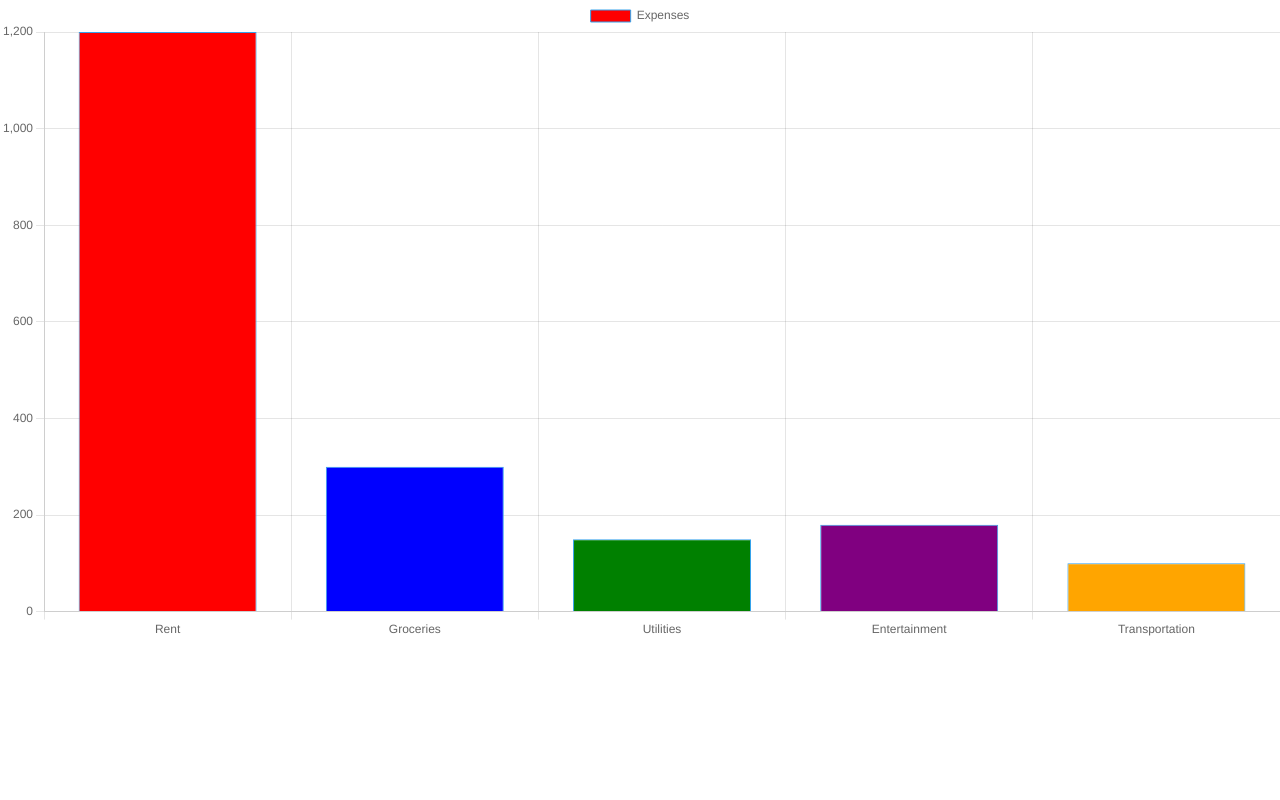
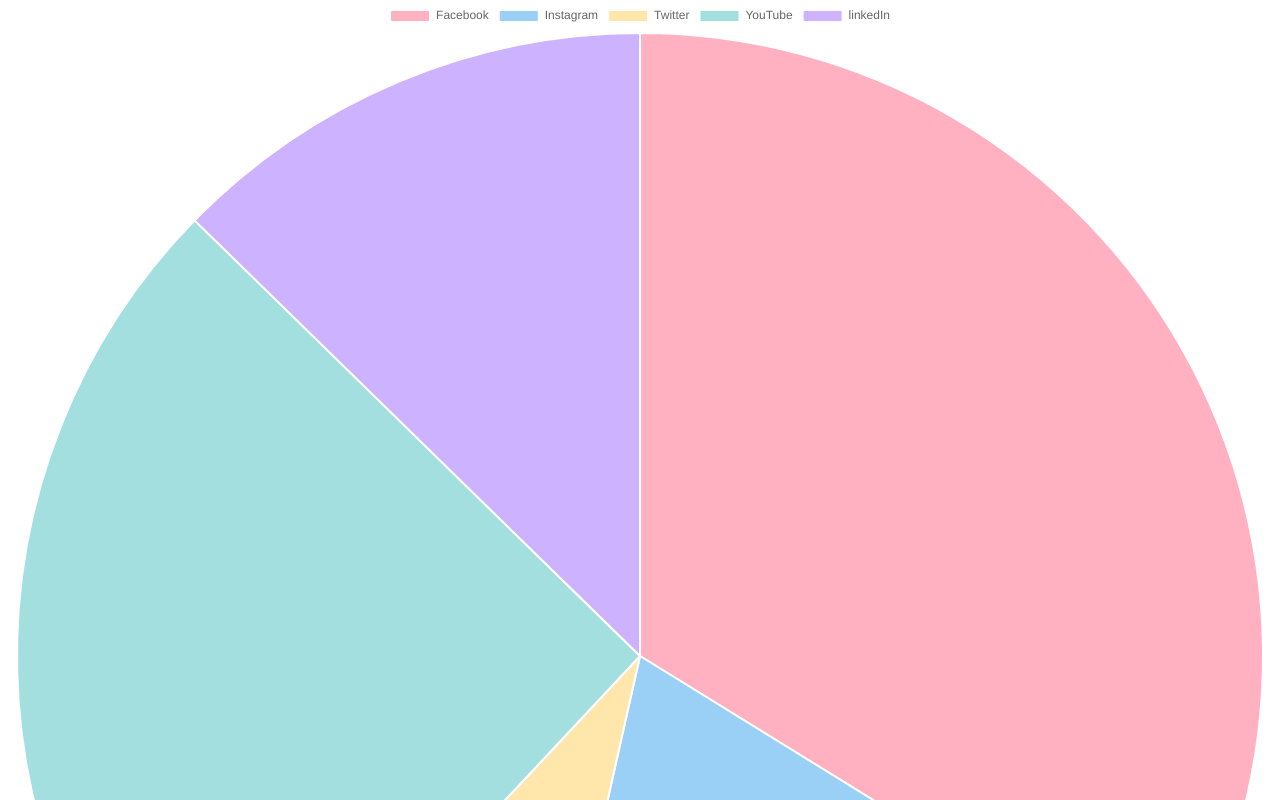
Before and after one commit to Shanmukh459/Chartjs-practice, a React (Create React App) app: page / in a window 1280 px wide. Shown: the top 800 px of the page. Built offline with nearby package versions, Linux system fonts and the light colour scheme.

Commit message:
pie chart working code

```diff
--- a/src/App.js
+++ b/src/App.js
@@ -1,12 +1,14 @@
 import './App.css';
 import { BarChart } from './components/Bar';
 import { LineGraph } from "./components/Line"
+import { PieChart } from './components/Pie';
 
 function App() {
   return (
     <div className="App">
       {/* <LineGraph /> */}
-      <BarChart />
+      {/* <BarChart /> */}
+      <PieChart />
     </div>
   );
 }
--- a/src/components/Pie.js
+++ b/src/components/Pie.js
@@ -1,7 +1,22 @@
 import React from 'react'
+import { Pie } from 'react-chartjs-2'
+import {
+  Chart as ChartJS,
+  ArcElement,
+  Tooltip,
+  Legend,
+  Title,
+} from "chart.js"
+import { pirChartData } from '../data'
 
-export const Pie = () => {
-  return (
-    <div>Pie</div>
-  )
+ChartJS.register(
+  ArcElement,
+  Tooltip,
+  Title,
+  Legend,
+)
+
+export const PieChart = () => {
+  const options = {}
+  return <Pie options={ options } data={pirChartData}/>
 }
--- a/src/data.js
+++ b/src/data.js
@@ -35,3 +35,21 @@
         }
     ]
 }
+
+export const pirChartData = {
+    labels: ["Facebook", "Instagram", "Twitter", "YouTube", "linkedIn"],
+    datasets:[
+        {
+            labels: "Time Spent",
+            data: [120, 70, 30, 90, 45],
+            backgroundColor: [
+                "rgba(255, 99, 132, 0.5)",
+                "rgba(54, 162, 235, 0.5)",
+                "rgba(255, 206, 86, 0.5)",
+                "rgba(75, 192, 192, 0.5)",
+                "rgba(153, 102, 255, 0.5)",
+            ],
+            hoverOffset: 50,
+        }
+    ]
+}
```
